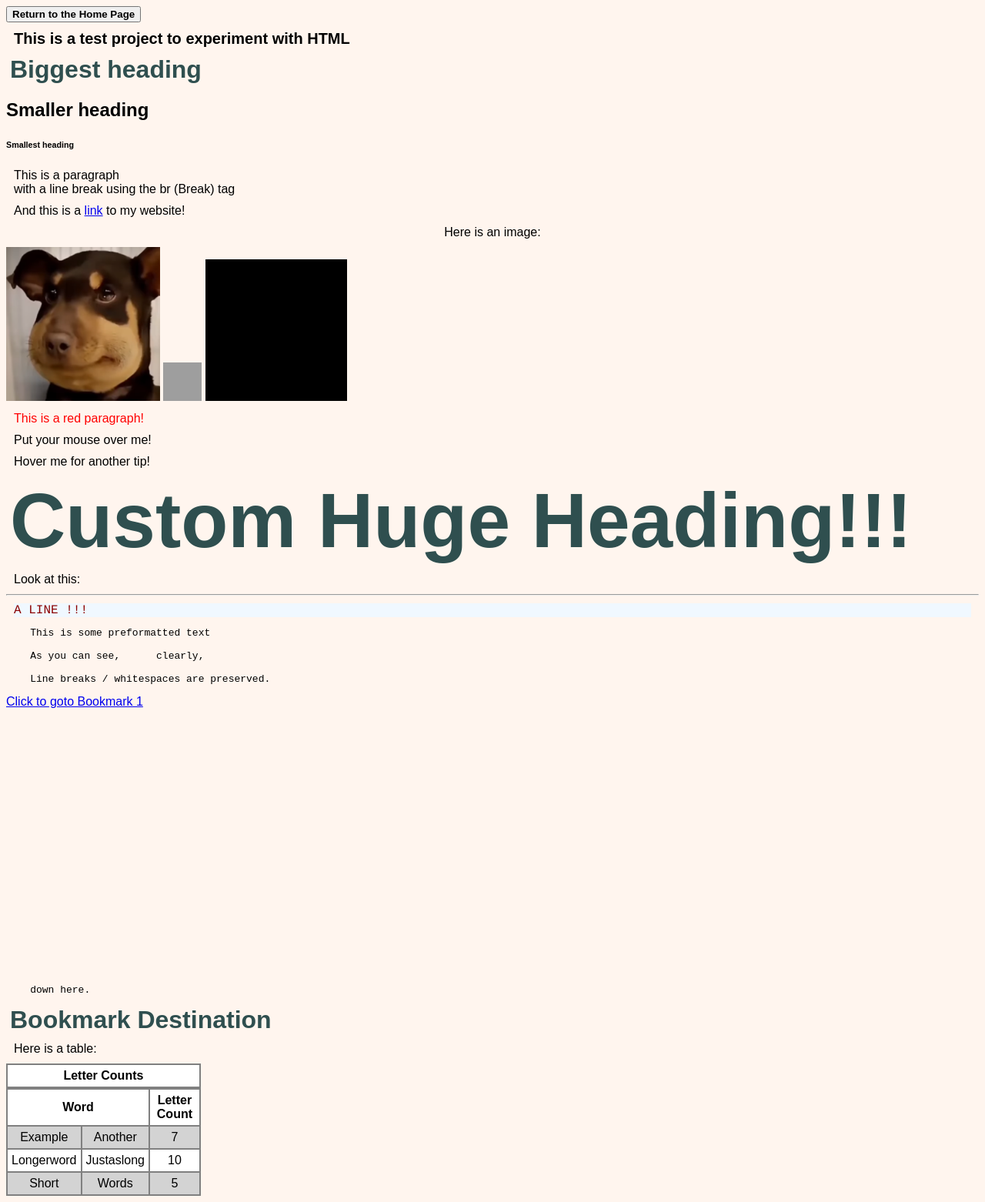
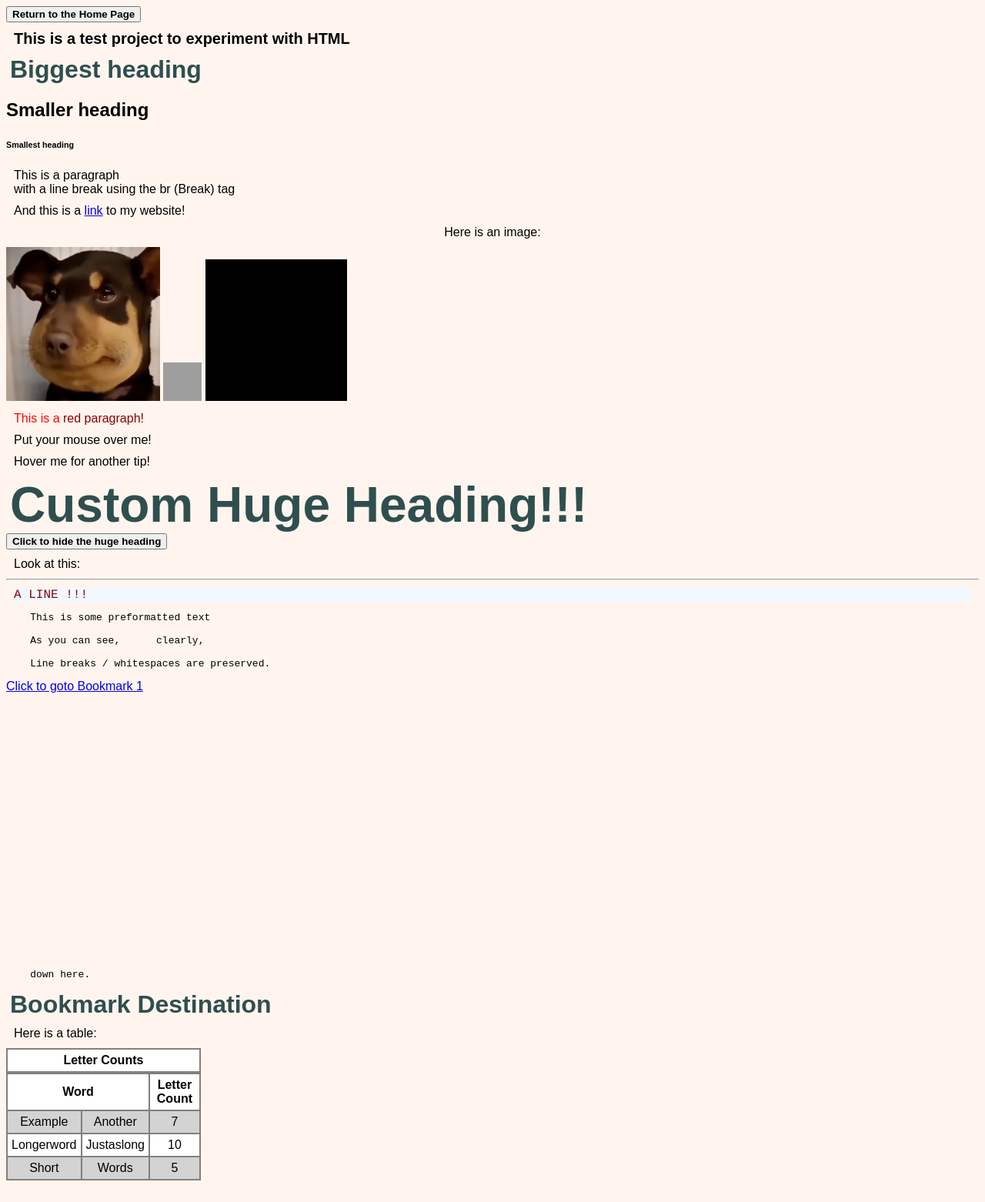
Before and after one commit to kevink856/kevink856.github.io, a Jekyll site: the page webprojects/html-test-project.html, which Jekyll copies as it is, in a window 1280 px wide. Shown: the whole page at 77% size. Built offline with Jekyll 4.4.1, drawn with Linux system fonts in a browser that asks for light colours; grey boxes are pictures that could not be loaded.

Commit message:
Updated HTML Test Project

```diff
--- a/_layouts/default.html
+++ b/_layouts/default.html
@@ -6,7 +6,7 @@
     <meta name="viewport" content="width=device-width, initial-scale=1">
 
 {% seo %}
-    <title>Kevin Kim</title>
+    <title>Kyoomin Kim</title>
     <link rel="icon" type="image/x-icon" href="../images/avatar.png">
     <link rel="stylesheet" href="{{ "/assets/css/style.css?v=" | append: site.github.build_revision | relative_url }}">
     <!--[if lt IE 9]>
--- a/webprojects/data/styles.css
+++ b/webprojects/data/styles.css
@@ -14,7 +14,12 @@
     margin: 10px;
 }
 
-table{
+.extrabig {
+    font-size:5vw;
+    font-weight: bold;
+}
+
+table {
     background-color:white;
     border-collapse: collapse;
 }
--- a/webprojects/html-test-project.html
+++ b/webprojects/html-test-project.html
@@ -5,6 +5,8 @@
     <title>Kevin's Test HTML Project</title>
     <link rel="icon" type="image/x-icon" href="black_square.png">
     <link rel="stylesheet" href="data/styles.css">
+    <meta name="viewport" content="width=device-width, initial-scale=1.0">
+    <meta charset="UTF-8">
 </head>
 
 
@@ -36,7 +38,7 @@
     <!-- The Alternative text attribute will show a text in case the image cannot be shown -->
     <img src="dog.png" alt="Dog" width="200" height="200">
     <img src="fakepath.jpg" alt="You should see this text - Image failed to load" width="50" height="50">
-    <a href="../webprojects.md" onclick="testFunc()">
+    <a href="../webprojects.md" onclick="testFunc()" id="clickablePicture">
         <img src="black_square.png" alt="Failed to load" style="width:200;height:200;">
     </a>
 
@@ -47,7 +49,7 @@
     </script>
 
     <!-- The style attribute may add color, font, size, etc. -->
-    <p style="color:red;">This is a red paragraph!</p>
+    <p style="color:red;">This is a <span style="color:darkred">red</style> paragraph!</p>
 
     <p title="Visible tooltip when you hover this text">Put your mouse over me!</p>
     <p title='Can also use single quotes if you "need" to use double quotes in the attribute (or vice versa)'>Hover me
@@ -55,7 +57,20 @@
 
     <!-- Note: "100" and "100px" are different sizes, where "100" is relative and "100px" is absolute
     Also note: each attribute that has a parameter value with a ":" colon ends in a ";" semi-colon -->
-    <h1 style="font-size:100px;">Custom Huge Heading!!!</h1>
+    <h1 class="extrabig">Custom Huge Heading!!!</h1>
+
+    <div>
+        <button type="submit" onclick="hideHeading()"><b>Click to hide the huge heading</b></button>
+    </div>
+
+    <script>
+        function hideHeading() {
+            var extrabig_elements = document.getElementsByClassName("extrabig");
+            for (var i = 0; i < extrabig_elements.length; i++) {
+                extrabig_elements[i].style.display = "none";
+            }
+        }
+    </script>
 
     <p>Look at this:</p>
     <!-- Note: <hr> is a "Horizontal Rule" -->
--- /dev/null
+++ b/webprojects/js-test-project.js
@@ -0,0 +1 @@
+document.getElementById("clickablePicture").style.display = "none";
```
